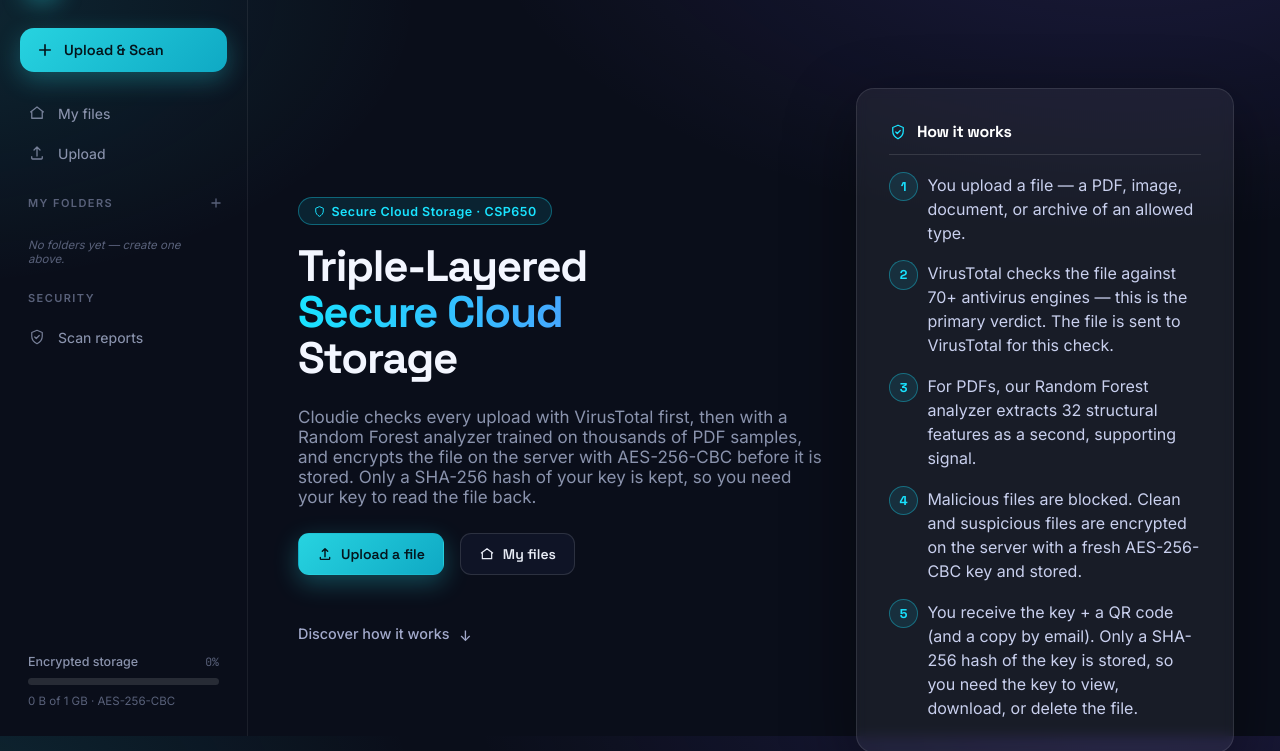
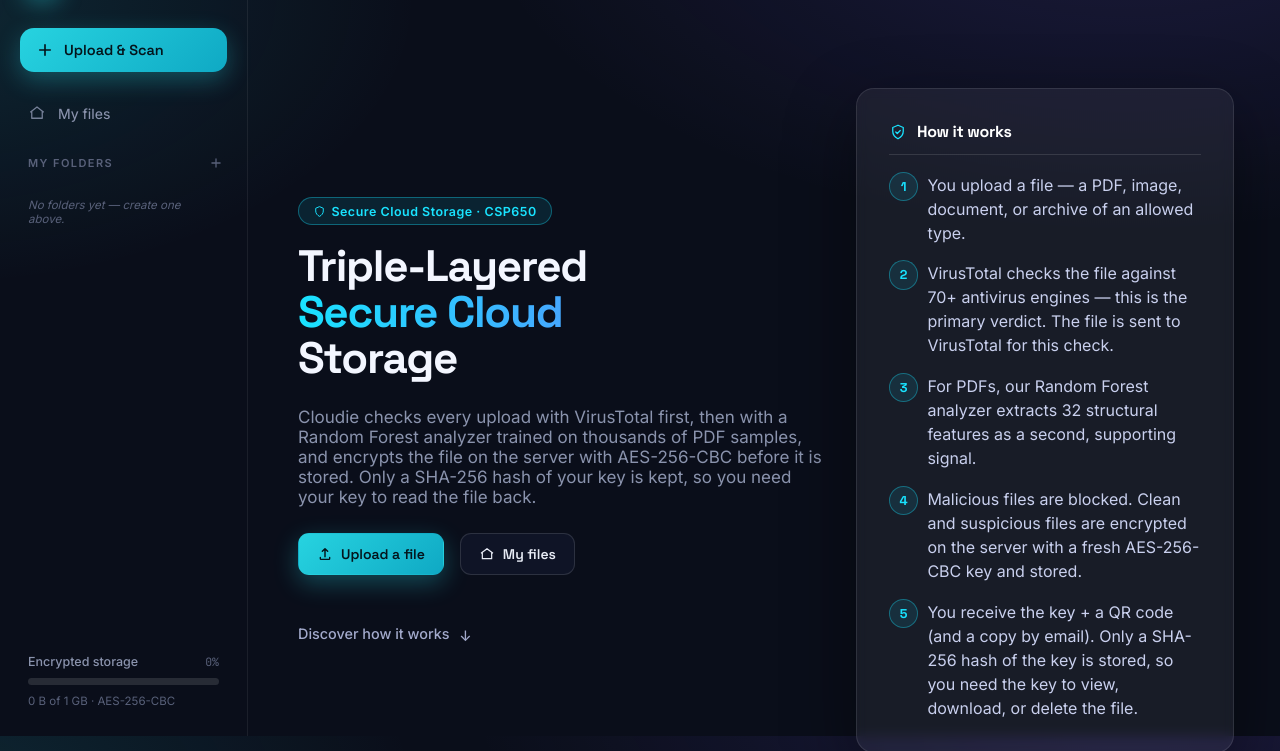
Before and after one commit to aqeeflew/cloudie, a PHP site: page /scan/index.php in a window 1280 px wide. Shown: the part 64-815 px from the top of the page. Run offline with PHP 8.4, Linux system fonts and the light colour scheme; the visitor is signed in with stand-in values (Sample User, id 1); data that the repository does not hold is empty; some libraries are stand-ins or nearby versions.

Commit message:
U-19: remove duplicate nav entries (Scan reports, Upload)

```diff
--- a/includes/header.php
+++ b/includes/header.php
@@ -575,7 +575,6 @@ hr.rpt-hr{border:none;border-top:1px solid var(--line);margin:2rem 0}
       </a>
       <nav class="nav">
         <a href="dashboard.php" class="<?= $cur==='dashboard.php'?'active':'' ?>"><svg viewBox="0 0 24 24" fill="none"><path d="M3 11l9-7 9 7M5 10v9h14v-9" stroke="currentColor" stroke-width="1.7" stroke-linejoin="round"/></svg>My files</a>
-        <a href="upload.php" class="<?= $cur==='upload.php'?'active':'' ?>"><svg viewBox="0 0 24 24" fill="none"><path d="M12 16V4m0 0L8 8m4-4l4 4" stroke="currentColor" stroke-width="1.7" stroke-linecap="round" stroke-linejoin="round"/><path d="M5 17v2a1 1 0 0 0 1 1h12a1 1 0 0 0 1-1v-2" stroke="currentColor" stroke-width="1.7" stroke-linecap="round"/></svg>Upload</a>
       </nav>
       <div class="nav-label nav-label-row">
         <span>My Folders</span>
@@ -625,10 +624,6 @@ hr.rpt-hr{border:none;border-top:1px solid var(--line);margin:2rem 0}
         <?php endforeach; endif; ?>
       </nav>
 
-      <div class="nav-label">Security</div>
-      <nav class="nav">
-        <a href="dashboard.php" class="<?= $cur==='dashboard.php'&&!isset($_GET['id'])?'active':'' ?>"><svg viewBox="0 0 24 24" fill="none"><path d="M12 3l7 3v5c0 4.5-3 8-7 10-4-2-7-5.5-7-10V6l7-3z" stroke="currentColor" stroke-width="1.6" stroke-linejoin="round"/><path d="M9 12l2 2 4-4" stroke="currentColor" stroke-width="1.7" stroke-linecap="round" stroke-linejoin="round"/></svg>Scan reports</a>
-      </nav>
       <div class="storage">
         <div class="storage-top">
           <span>Encrypted storage</span>
```
